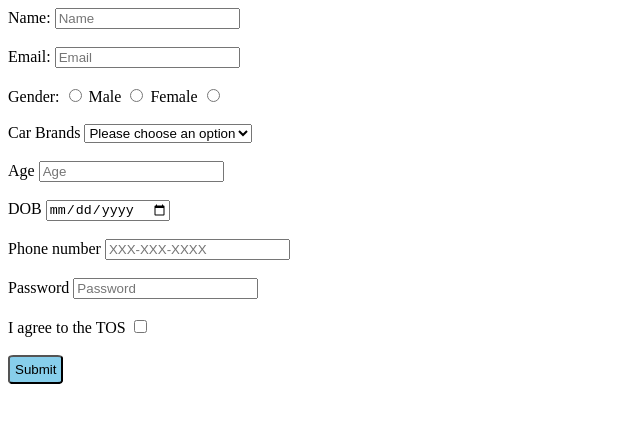
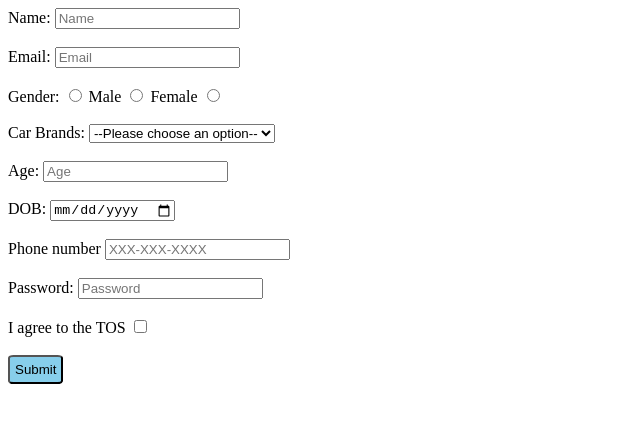
Before and after one commit to acciojob/signup-form-car-Saipavan8790, a website: page main.html in a window 1280 px wide. Shown: the full height of the page, 0-640 px from the left. Drawn offline with Linux system fonts and the light colour scheme.

Commit message:
created a submission

```diff
--- a/main.html
+++ b/main.html
@@ -10,40 +10,41 @@
 	<!-- the entire body must be written by student -->
 	<form action="#" method="post">
 		<label for="name">Name:</label>
-		<input type="text" id="name" required placeholder="Name">
+		<input type="text" id="name" name="name" required placeholder="Name">
 		<br><br>
 		<label for="email">Email:</label>
-		<input type="email" id="email" placeholder="Email" required>
+		<input type="email" id="email" name="email"  placeholder="Email" required>
 		<br><br>
 		<label for="radio">Gender:</label>
-		<input type="radio" name="sex" required>
+		<input type="radio" name="gender" required>
 		<label for="gender_m">Male</label>
 		<input type="radio" id="gender_m" name="gender" required>
 		<label for="gender_f">Female</label>
 		<input type="radio" id="gender_f" name="gender" required>
 		<br><br>
-		<label for="cars">Car Brands</label>
-		<select id="cars" name="cars">
-			<option>Please choose an option</option>
-			<option value="tata">TATA</option>
-			<option value="bmw">BMW</option>
-			<option value="mahindra">MAHINDRA</option>
+		<label for="cars">Car Brands:</label>
+		<select id="cars" name="cars" required>
+			<option value="" disabled selected>--Please choose an option--</option>
+			<option value="Tata">Tata</option>
+			<option value="Bmw">Bmw</option>
+			<option value="Mahindra">Mahindra</option>
+			<option value="Toyota">Toyota</option>
 		</select>
 		<br><br>
-		<label for="age">Age</label>
-		<input type="number" name="age" placeholder="Age" required>
+		<label for="age">Age:</label>
+		<input type="number" id="age" name="age" placeholder="Age" required>
 		<br><br>
-		<label for="dob">DOB</label>
-		<input type="date" id="dob" required>
+		<label for="dob">DOB:</label>
+		<input type="date" id="dob" name="deb" required>
 		<br><br>
-		<label for="phone number">Phone number</label>
-		<input type="number" id="phone number" placeholder="XXX-XXX-XXXX">
+		<label for="tel">Phone number</label>
+		<input type="tel" id="tel" name="tel" placeholder="XXX-XXX-XXXX">
 		<br><br>
-		<label for="password">Password</label>
-		<input type="password" id="password" placeholder="Password" required>
+		<label for="password">Password:</label>
+		<input type="password" id="password" name="password" placeholder="Password" required>
 		<br><br>
-		<label for="checkbox">I agree to the TOS</label>
-		<input type="checkbox" id="checkbox" required>
+		<label for="tos">I agree to the TOS</label>
+		<input type="checkbox" id="tos" name="tos" required>
 		<br><br>
 		<button id="btn">Submit</button>
 	</form>
```
